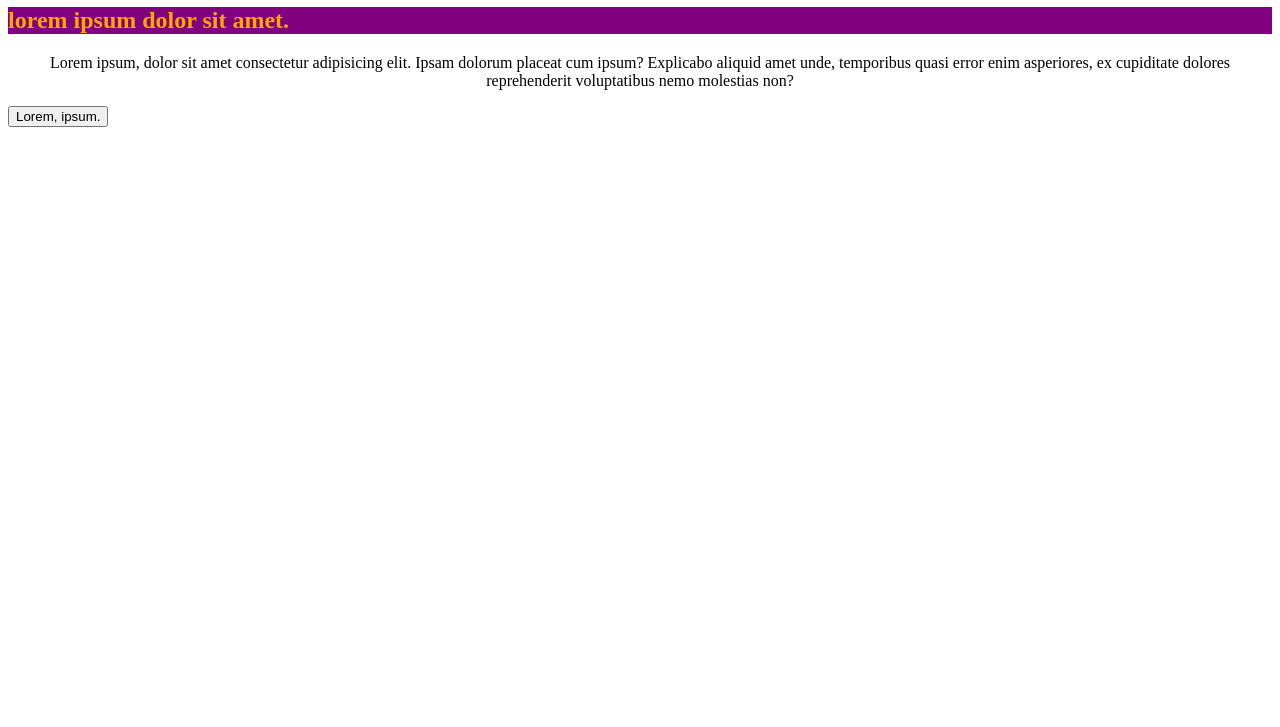
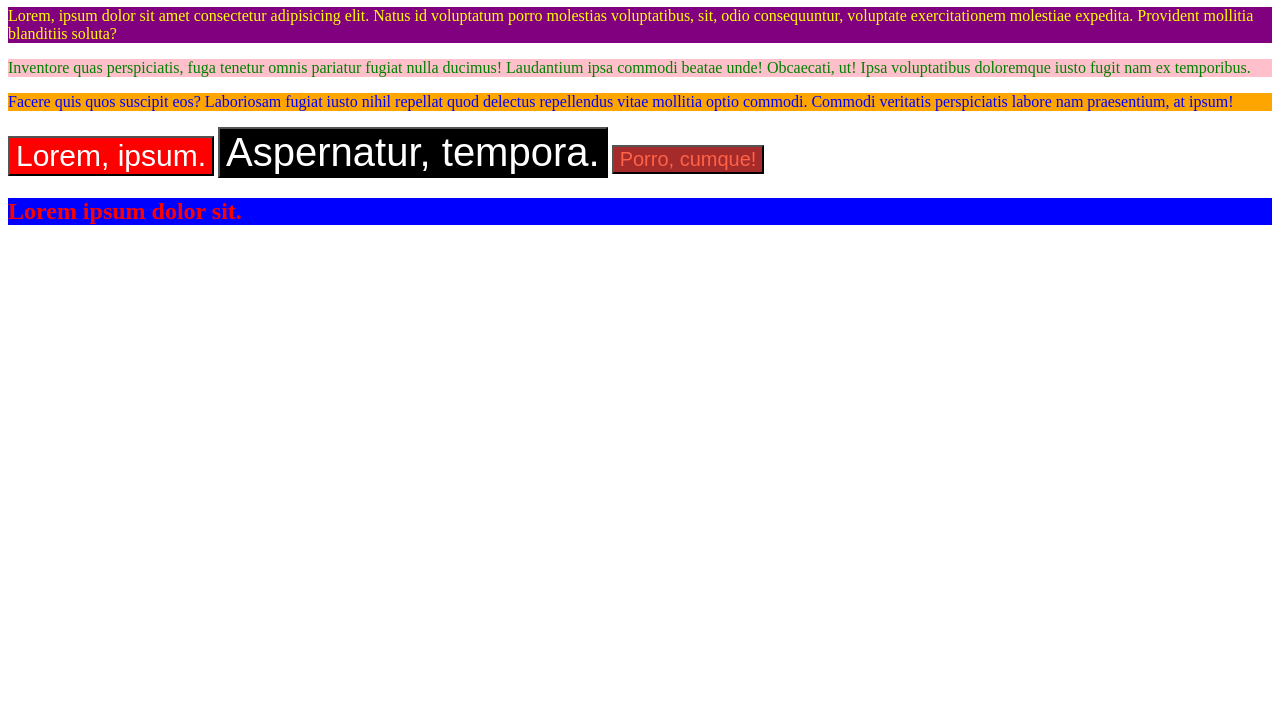
Before and after one commit to biigii/march2024project2, a plain HTML site: page index.html in a window 1280 px wide. Shown: the part 73-800 px from the top of the page. Drawn offline with Linux system fonts and the light colour scheme.

Commit message:
type selectors and class selectors

```diff
--- a/index.html
+++ b/index.html
@@ -11,9 +11,24 @@
 
   <body>
     <h1>lorem, ipsum.</h1>
-    <h2>lorem ipsum dolor sit amet.</h2>
-    <p>Lorem ipsum, dolor sit amet consectetur adipisicing elit. Ipsam dolorum placeat cum ipsum? Explicabo aliquid amet unde, temporibus quasi error enim asperiores, ex cupiditate dolores reprehenderit voluptatibus nemo molestias non?</p>
-    <button>Lorem, ipsum.</button>
+
+    <!-- p*3>lorem20 -->
+    <!-- class attribute / class selector -->
+    <!-- class names can be anything however
+    we normally use hyphens/dashes -->
+    <p class="chicken">Lorem, ipsum dolor sit amet consectetur adipisicing elit. Natus id voluptatum porro molestias voluptatibus, sit, odio consequuntur, voluptate exercitationem molestiae expedita. Provident mollitia blanditiis soluta?</p>
+
+    <p class="egg">Inventore quas perspiciatis, fuga tenetur omnis pariatur fugiat nulla ducimus! Laudantium ipsa commodi beatae unde! Obcaecati, ut! Ipsa voluptatibus doloremque iusto fugit nam ex temporibus.</p>
+
+    <p class="duck">Facere quis quos suscipit eos? Laboriosam fugiat iusto nihil repellat quod delectus repellendus vitae mollitia optio commodi. Commodi veritatis perspiciatis labore nam praesentium, at ipsum!</p>
+
+    <button class="button-one">Lorem, ipsum.</button>
+    <button class="button-two">Aspernatur, tempora.</button>
+    <button class="last-button">Porro, cumque!</button>
+
+    <!-- we have two classes for h2 here: sub and heading -->
+    <h2 class="sub heading">Lorem ipsum dolor sit.</h2>
+
   </body>
 
 </html>
--- a/styles.css
+++ b/styles.css
@@ -1,13 +1,60 @@
+/* this is how commenting is done in CSS */
+
+/* type selector */
 h1 {
   color: red;
+  text-align: center;
+  text-transform: uppercase;
+}
+
+/* type selector */
+/* p {
+  background-color: purple;
+  color: yellow
+} */
+
+/* class selector */
+.chicken {
+  color: yellow;
+  background-color: purple;
+}
+
+.egg {
+  background-color: pink;
+  color: green
+}
+
+.duck {
+  background-color: orange;
+  color: blue;
+}
+
+.subheading {
+  color: red
+}
+
+.sub {
+  color: red;
+}
+
+.heading {
   background-color: blue;
 }
 
-h2 {
-  background-color: purple;
-  color: orange;
+.button-one {
+  background-color: red;
+  color: white;
+  font-size: 30px;
 }
 
-p {
-  text-align: center;
+.button-two {
+  color: white;
+  background-color: black;
+  font-size: 40px
 }
+
+.last-button {
+  font-size: 20px;
+  background-color: brown;
+  color: tomato
+}
```
